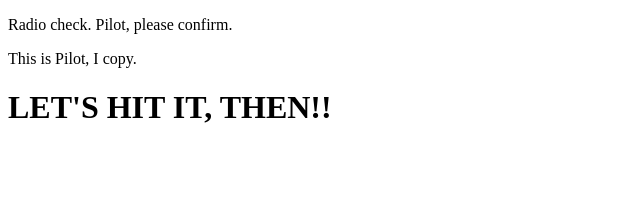
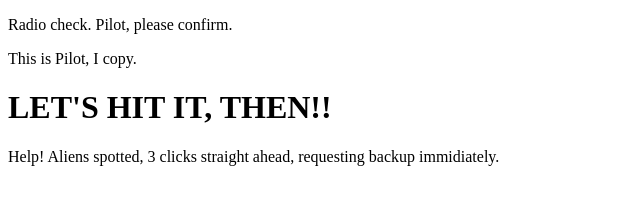
Before and after one commit to bassopotamus/communication-log, a plain HTML site: page index.html in a window 1280 px wide. Shown: the whole page, without its empty margins (0-640 px from the left). Drawn offline with Linux system fonts and the light colour scheme.

Commit message:
Aliens Spotted

```diff
--- a/index.html
+++ b/index.html
@@ -4,5 +4,6 @@
       <p>Radio check. Pilot, please confirm.</p>
       <p>This is Pilot, I copy.</p>
       <h1>LET'S HIT IT, THEN!!</h1>
+      <p> Help! Aliens spotted, 3 clicks straight ahead, requesting backup immidiately.</p>
    </body>
 </html>
```
